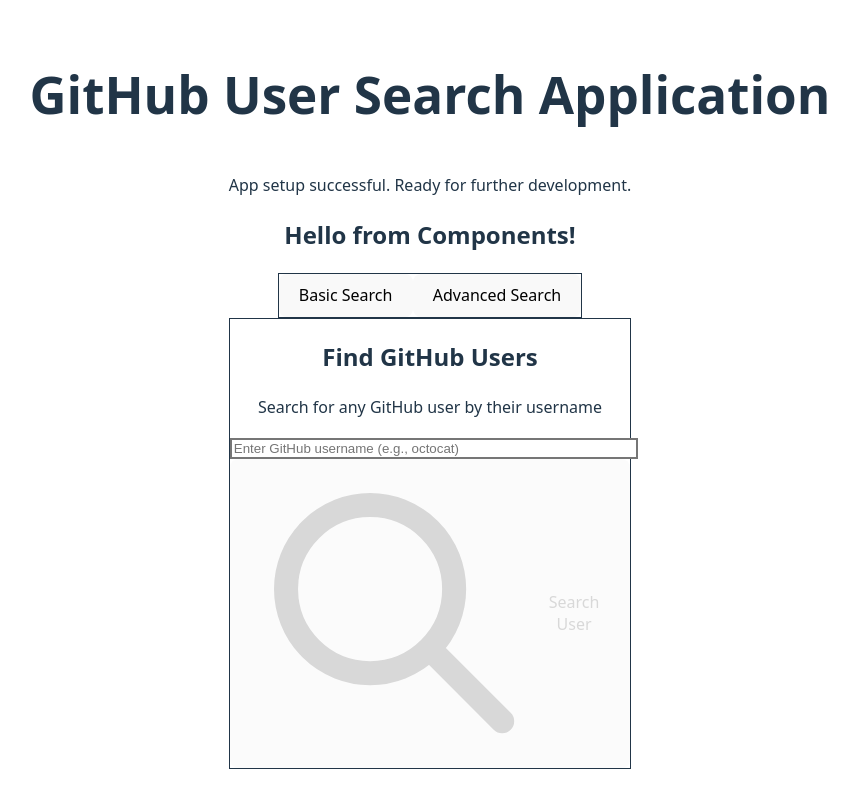
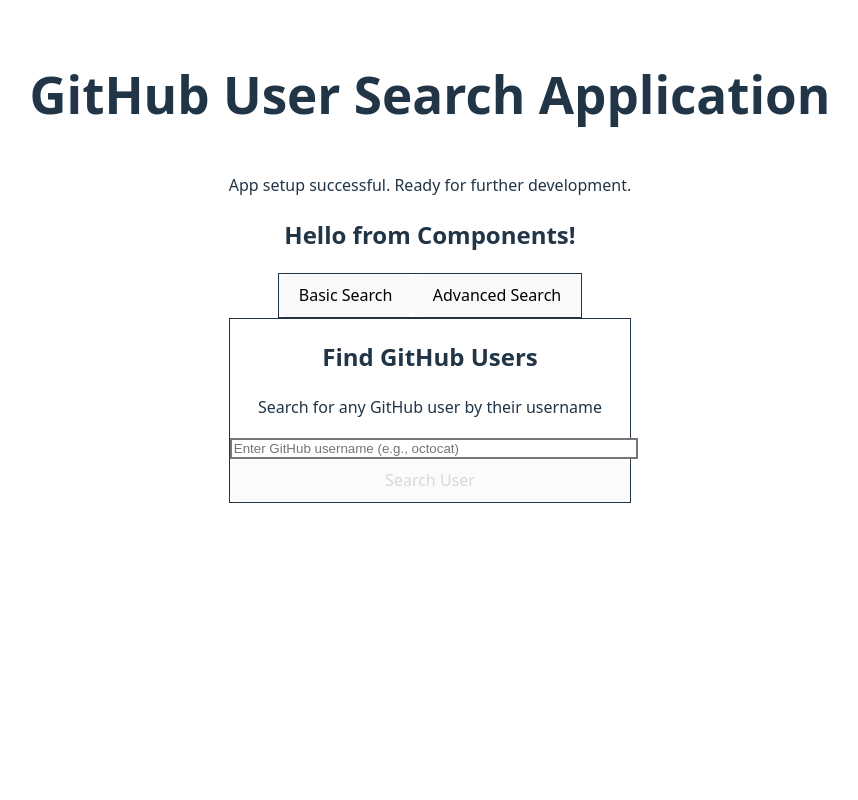
Before and after one commit to Abul-Firdaws/alx-fe-reactjs, a React (Vite) app in the folder github-user-search/: page / in a window 1280 px wide. Shown: the top 800 px of the page, without its empty margins (210-1068 px from the left). Built offline with nearby package versions, Linux system fonts and the light colour scheme.

Commit message:
polish: remove all decorative icons for ultra-minimal design

```diff
--- a/github-user-search/src/components/Search.jsx
+++ b/github-user-search/src/components/Search.jsx
@@ -188,12 +188,7 @@
                       Searching...
                     </>
                   ) : (
-                    <>
-                      <svg className="w-5 h-5 mr-2" fill="none" stroke="currentColor" viewBox="0 0 24 24">
-                        <path strokeLinecap="round" strokeLinejoin="round" strokeWidth={2} d="M21 21l-6-6m2-5a7 7 0 11-14 0 7 7 0 0114 0z" />
-                      </svg>
-                      Search User
-                    </>
+                    "Search User"
                   )}
                 </button>
 
@@ -277,12 +272,7 @@
                       Searching...
                     </>
                   ) : (
-                    <>
-                      <svg className="w-5 h-5 mr-2" fill="none" stroke="currentColor" viewBox="0 0 24 24">
-                        <path strokeLinecap="round" strokeLinejoin="round" strokeWidth={2} d="M12 6V4m0 2a2 2 0 100 4m0-4a2 2 0 110 4m-6 8a2 2 0 100-4m0 4a2 2 0 100 4m0-4v2m0-6V4m6 6v10m6-2a2 2 0 100-4m0 4a2 2 0 100 4m0-4v2m0-6V4" />
-                      </svg>
-                      Advanced Search
-                    </>
+                    "Advanced Search"
                   )}
                 </button>
                 <button
```
